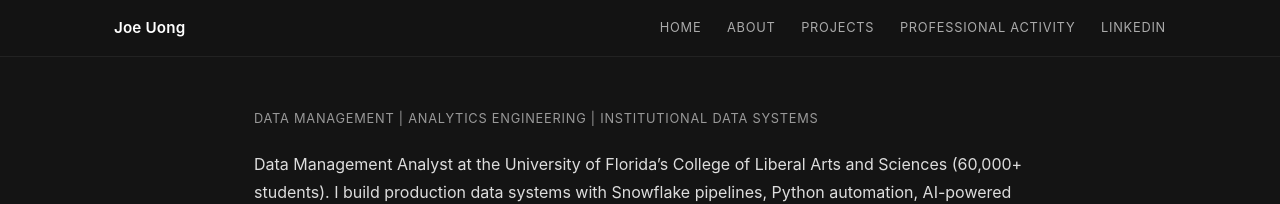
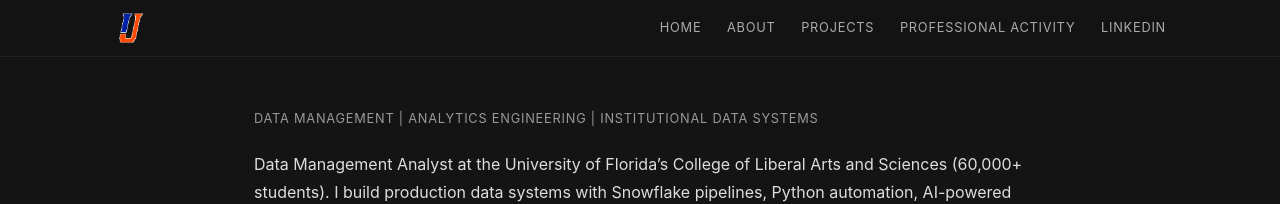
Before and after one commit to joeufl/portfolio, a Jekyll site: the page built from index.md, in a window 1280 px wide. Shown: the top 204 px of the page. Built offline with Jekyll 4.4.1, drawn with Linux system fonts in a browser that asks for light colours.

Commit message:
Add logo to nav and favicon
Co-Authored-By: Claude Sonnet 4.6 <noreply@anthropic.com>

```diff
--- a/_layouts/default.html
+++ b/_layouts/default.html
@@ -6,11 +6,14 @@
     <title>{% if page.title %}{{ page.title }} | {% endif %}{{ site.title }}</title>
     <meta name="description" content="{{ site.description }}">
     <link rel="stylesheet" href="{{ '/assets/css/style.css' | relative_url }}">
+    <link rel="icon" type="image/png" href="{{ '/assets/images/uong_logo.png' | relative_url }}">
   </head>
   <body>
     <nav class="site-nav">
       <div class="nav-inner">
-        <a href="{{ '/' | relative_url }}" class="nav-brand">{{ site.title }}</a>
+        <a href="{{ '/' | relative_url }}" class="nav-brand">
+          <img src="{{ '/assets/images/uong_logo.png' | relative_url }}" alt="{{ site.title }}">
+        </a>
         <ul class="nav-links">
           <li><a href="{{ '/' | relative_url }}">Home</a></li>
           <li><a href="{{ '/about' | relative_url }}">About</a></li>
--- a/assets/css/style.scss
+++ b/assets/css/style.scss
@@ -68,14 +68,11 @@ blockquote p { margin-bottom: 0.25em; }
   height: 56px;
 }
 
-.nav-brand {
-  color: #fff;
-  font-size: 0.95rem;
-  font-weight: 600;
-  letter-spacing: 0.01em;
+.nav-brand img {
+  height: 34px;
+  width: auto;
+  display: block;
 }
-
-.nav-brand:hover { color: #4a9eff; }
 
 .nav-links {
   list-style: none;
```
Also changed, not shown: assets/images/uong_logo.png (added).
